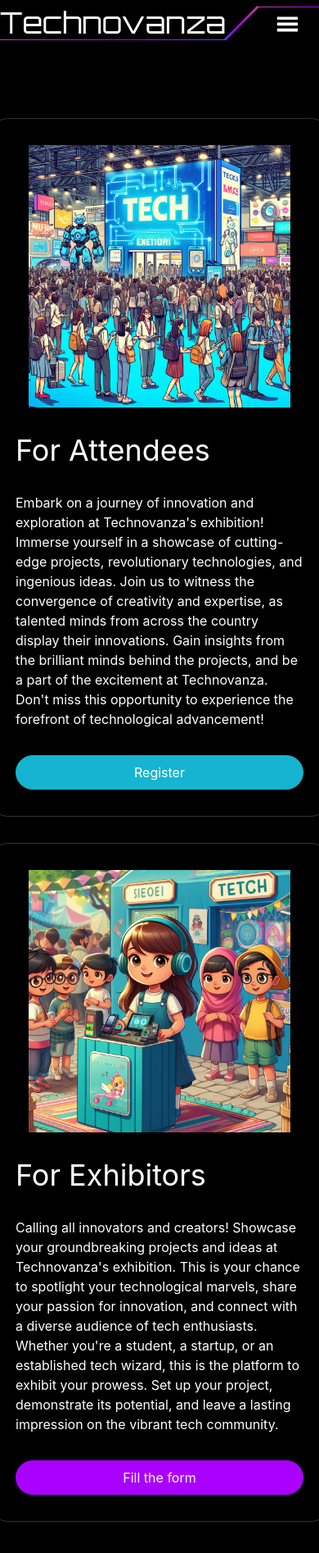
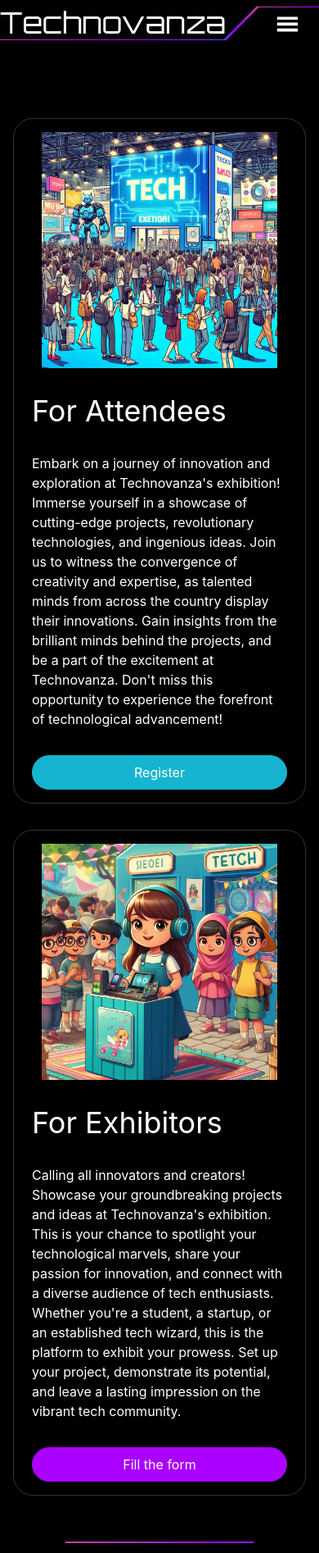
Before and after one commit to vovw/webdevtuff, a React (Create React App) app: page /exhibition in a window 390 px wide. Shown: the top 1894 px of the page at 82% size. Built offline with nearby package versions, Linux system fonts and the light colour scheme; a web font is replaced by a local one.

Commit message:
yess ohh yess final commit

```diff
--- a/src/components/exhibition/exhibition.css
+++ b/src/components/exhibition/exhibition.css
@@ -28,6 +28,6 @@
 }
 @media (max-width:1005px){
     .exh-des{
-        width: 22rem;
+        width: 19.5rem;
     }
 }
--- a/src/components/exhibition/exhibition.jsx
+++ b/src/components/exhibition/exhibition.jsx
@@ -5,9 +5,9 @@ const Exhibition = () => {
   return (
     <>
     <div id="Exibition" className='flex flex-col justify-center mt-36 text-white gap-8 mx-4'>
-      <div className='inline-flex flex-row justify-center mx-4'>
-        <div className='attend-exh flex flex-row justify-center gap-8 sm:gap-24 p-8 rounded-3xl flex-wrap'>
-          <div className='flex flex-row justify-center w-80'>
+      <div className='inline-flex flex-row justify-center'>
+        <div className='attend-exh flex flex-row justify-center gap-8 sm:gap-24 p-4 rounded-3xl flex-wrap'>
+          <div className='flex flex-row justify-center w-72'>
             <img src={require("../../img/attend-exh.jpg")} alt="attend-exh" className='' />
           </div>
           <div className='h-full flex flex-col gap-8'>
@@ -17,9 +17,9 @@ const Exhibition = () => {
           </div>
         </div>
       </div>
-      <div className='inline-flex flex-row justify-center mx-4'>
-        <div className='attend-exh flex flex-row justify-center gap-8 sm:gap-24 p-8 rounded-3xl flex-wrap'>
-          <div className='flex flex-row justify-center w-80'>
+      <div className='inline-flex flex-row justify-center'>
+        <div className='attend-exh flex flex-row justify-center gap-8 sm:gap-24 p-4 rounded-3xl flex-wrap'>
+          <div className='flex flex-row justify-center w-72'>
             <img src={require("../../img/setup-exh.jpg")} alt="attend-exh" className='' />
           </div>
           <div className='h-full flex flex-col gap-8'>
```
